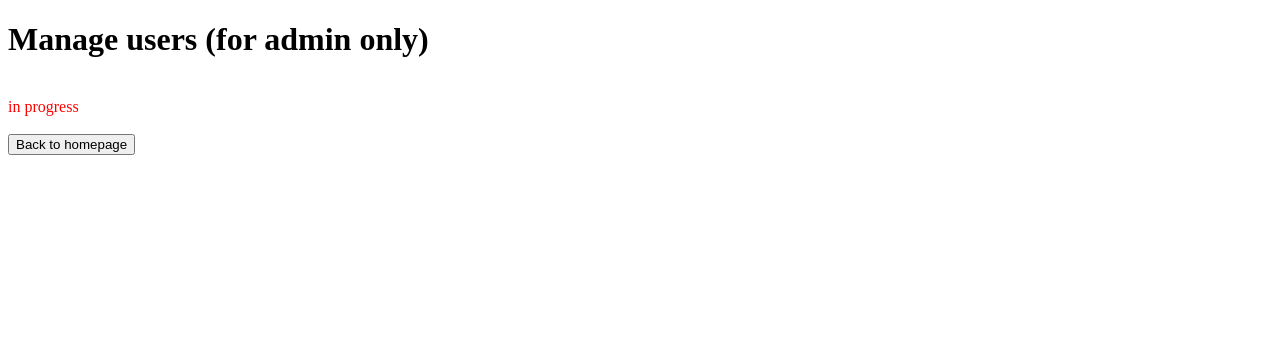
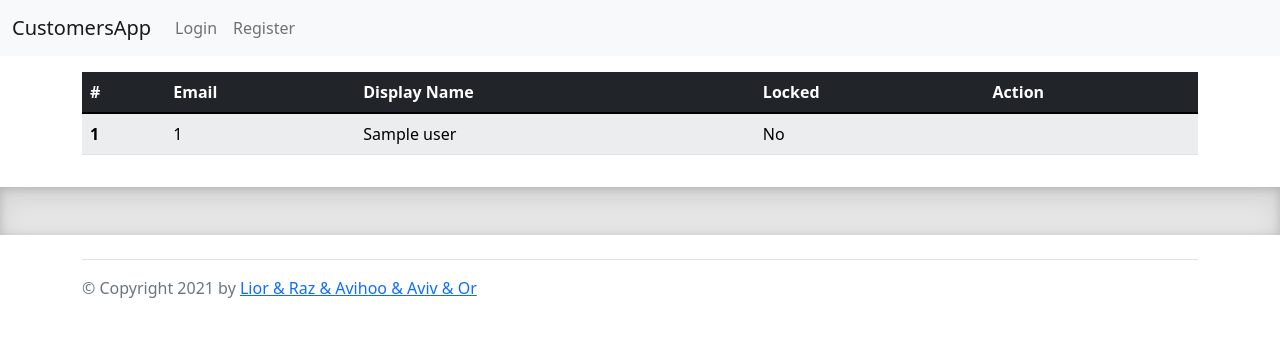
Before and after one commit to OrGelkop/hit-computer-security-project, a Flask app: template templates/manage_users.html in a window 1280 px wide. Shown: the top 337 px of the page. Run offline with Flask 2, Linux system fonts and the light colour scheme; the template is opened without the code that fills it: most values are stand-ins (such as "Sample title", 1, 10 or a date in 2020).

Commit message:
make common passwords list more general

```diff
--- a/app.py
+++ b/app.py
@@ -236,7 +236,20 @@ def manage_users():
     if not session['is_admin']:
         return Response(status=403)
 
-    return render_template('manage_users.html')
+    if request.method == 'GET':
+        return render_template('manage_users.html', users=db_object.get_users())
+
+    else:  # POST Method
+        email = request.form.get('email')
+        result = db_object.unlock_user(email)
+
+        if result == 0:
+            return render_template('manage_users.html', users=db_object.get_users(),
+                                   status_message=["User {} successfully unlocked".format(email)])
+        else:
+            return render_template('manage_users.html', users=db_object.get_users(),
+                                   status_message=["Failed to unlock user {}".format(email),
+                                                   "error: {}".format(result)])
 
 
 def successful_login(user_id, email, password, reset_password_needed, is_admin, display_name):
--- a/config.ini
+++ b/config.ini
@@ -2,4 +2,4 @@
 min_length = 10
 passwords_history = 3
 login_retries = 3
-dictionary = ["hey", "bye", "hello", "12345678"]
+common_passwords_link = https://raw.githubusercontent.com/DavidWittman/wpxmlrpcbrute/master/wordlists/1000-most-common-passwords.txt
--- a/passwordValidator.py
+++ b/passwordValidator.py
@@ -1,4 +1,5 @@
 import configparser
+import requests
 from string import punctuation
 
 config = configparser.RawConfigParser()
@@ -8,42 +9,53 @@ config.read(configFilePath)
 min_length = int(config.get('main', 'min_length'))
 max_length = 16  # hard coded since database column for password is varchar(16)
 passwords_history = int(config.get('main', 'passwords_history'))
-knows_passwords_dictionary = config.get('main', 'dictionary')
+common_passwords_link = config.get('main', 'common_passwords_link')
 
 
-def validate_password(passwd):
-    val = True
+def check_common_passwords(password):
+    resp = requests.get(common_passwords_link)
+    common_passwords_list = resp.text.split('\n')
+
+    for common_password in common_passwords_list:
+        if password == common_password:
+            return False
+
+    return True
+
+
+def validate_password(password):
+    result = True
     info = ""
 
-    if len(passwd) < min_length:
+    if len(password) < min_length:
         info = info + 'Password length should be at least {}\n'.format(min_length)
-        val = False
+        result = False
 
-    if len(passwd) > max_length:
+    if len(password) > max_length:
         info = info + 'Password length should be not be greater than {}\n'.format(max_length)
-        val = False
+        result = False
 
-    if not any(char.isdigit() for char in passwd):
+    if not any(char.isdigit() for char in password):
         info = info + 'Password should have at least one numeric character\n'
-        val = False
+        result = False
 
-    if not any(char.isupper() for char in passwd):
+    if not any(char.isupper() for char in password):
         info = info + 'Password should have at least one uppercase letter\n'
-        val = False
+        result = False
 
-    if not any(char.islower() for char in passwd):
+    if not any(char.islower() for char in password):
         info = info + 'Password should have at least one lowercase letter\n'
-        val = False
+        result = False
 
-    if not any(char in punctuation for char in passwd):
+    if not any(char in punctuation for char in password):
         info = info + 'Password should have at least one special character\n'
-        val = False
+        result = False
 
-    if passwd in knows_passwords_dictionary:
-        info = info + 'Common passwords use is not permitted, please try to use another password\n'
-        val = False
+    if not check_common_passwords(password):
+        info = info + 'Please do not use common passwords, like 12345678...\n'
+        result = False
 
     return {
-        'status': val,
+        'status': result,
         'info': info.split('\n')
     }
--- a/requirements.txt
+++ b/requirements.txt
@@ -5,7 +5,4 @@ config-parser==0.0.1
 passlib==1.7.4
 blinker==1.4
 flask-mail==0.9.1
-
-
 requests>=2.6.0
-beautifulsoup4>=4.7.1
--- a/templates/manage_users.html
+++ b/templates/manage_users.html
@@ -1,17 +1,50 @@
-<!DOCTYPE html>
-<html>
-    <head>
-        <title>Manage users</title>
-        <link href="css/main.css" rel="stylesheet">
-    </head>
-    <body>
-      <div class="form">
-        <h1>Manage users (for admin only)</h1><br/>
-        <span style="color: red">
-            in progress
-        </span>
-          <br/><br/>
-          <a href="{{url_for('homepage')}}"><button>Back to homepage</button></a>
-      </div>
-    </body>
-</html>
+{% extends "layout.html" %}
+{% block title %}Manage users{% endblock %}
+
+{% block head %}
+{{ super() }}
+<style type="text/css">
+</style>
+{% endblock %}
+
+{% block content %}
+<div class="container">
+    <div class="table-responsive">
+        <table class="table table-light table-striped table-hover">
+            <thead class="table-dark">
+                <th scope="col">#</th>
+                <th scope="col">Email</th>
+                <th scope="col">Display Name</th>
+                <th scope="col">Locked</th>
+                <th scope="col">Action</th>
+            </thead>
+            <tbody>
+            {% if users[0]|length > 0 %} {% for user in users %}
+            <tr>
+                <th scope="row">{{ loop.index }}</th>
+                <td>{{ user[0] }}</a></td>
+                <td>{{ user[1] }}</td>
+                {% if user[2] == 1 %}
+                <td>Yes</td>
+                <td>
+                    <form name="unlock_user" method="post" action="/manage_users">
+                        <input name="email" id="email" type="hidden" value="{{ user[0] }}">
+                        <button type="submit" name="submit">Unlock</button>
+                    </form>
+                </td>
+                {% else %}
+                <td>No</td>
+                <td> </td>
+                {% endif %}
+            </tr>
+            {% endfor %} {% endif %}
+            </tbody>
+        </table>
+    </div>
+    <span style="color: red">
+        {% for line in status_message %}
+            {{ line }}</br>
+        {% endfor %}
+    </span>
+</div>
+{% endblock %}
```
Also changed, not shown: db.py (+14 -0 lines), templates/index.html (+6 -5 lines), templates/login.html (+6 -6 lines).
